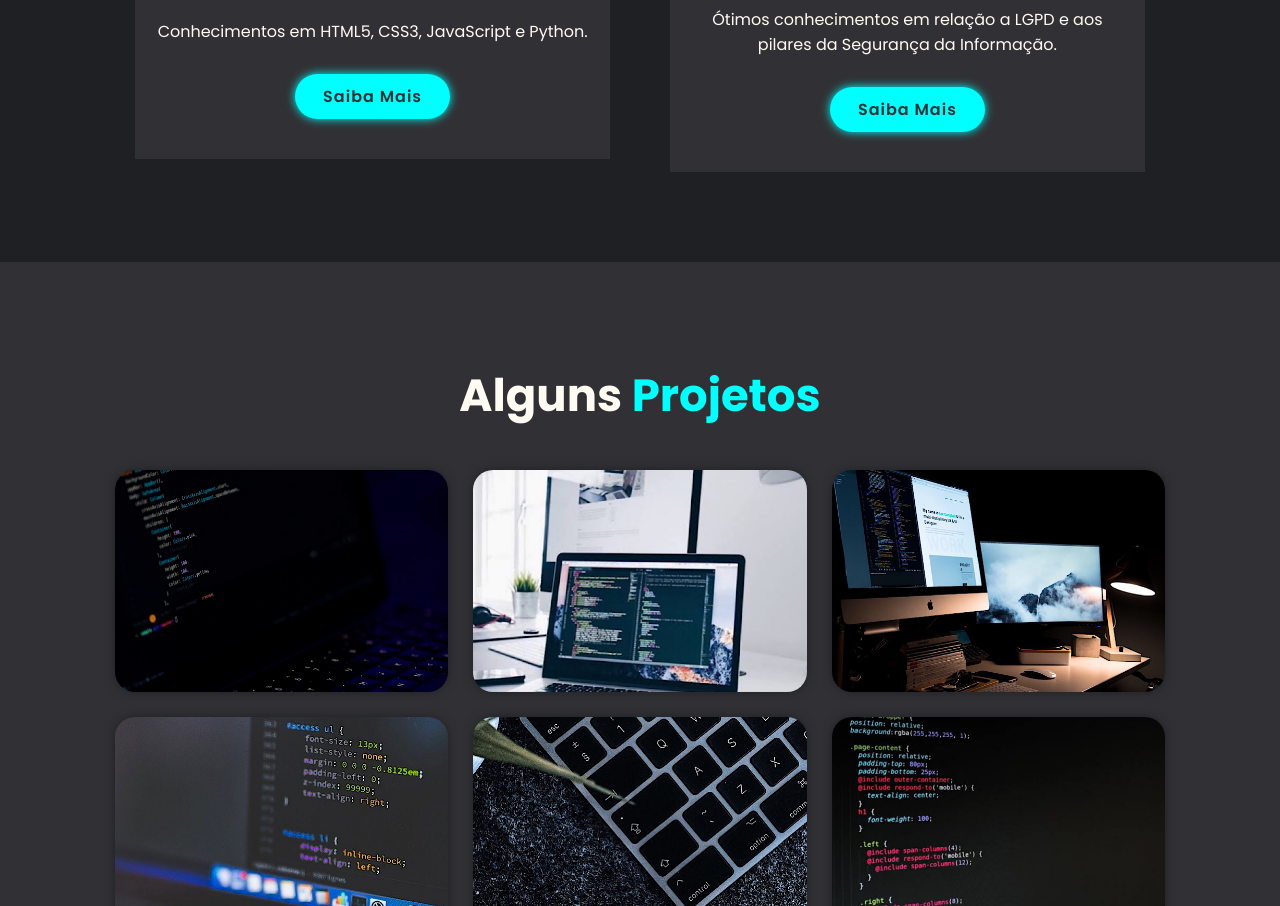
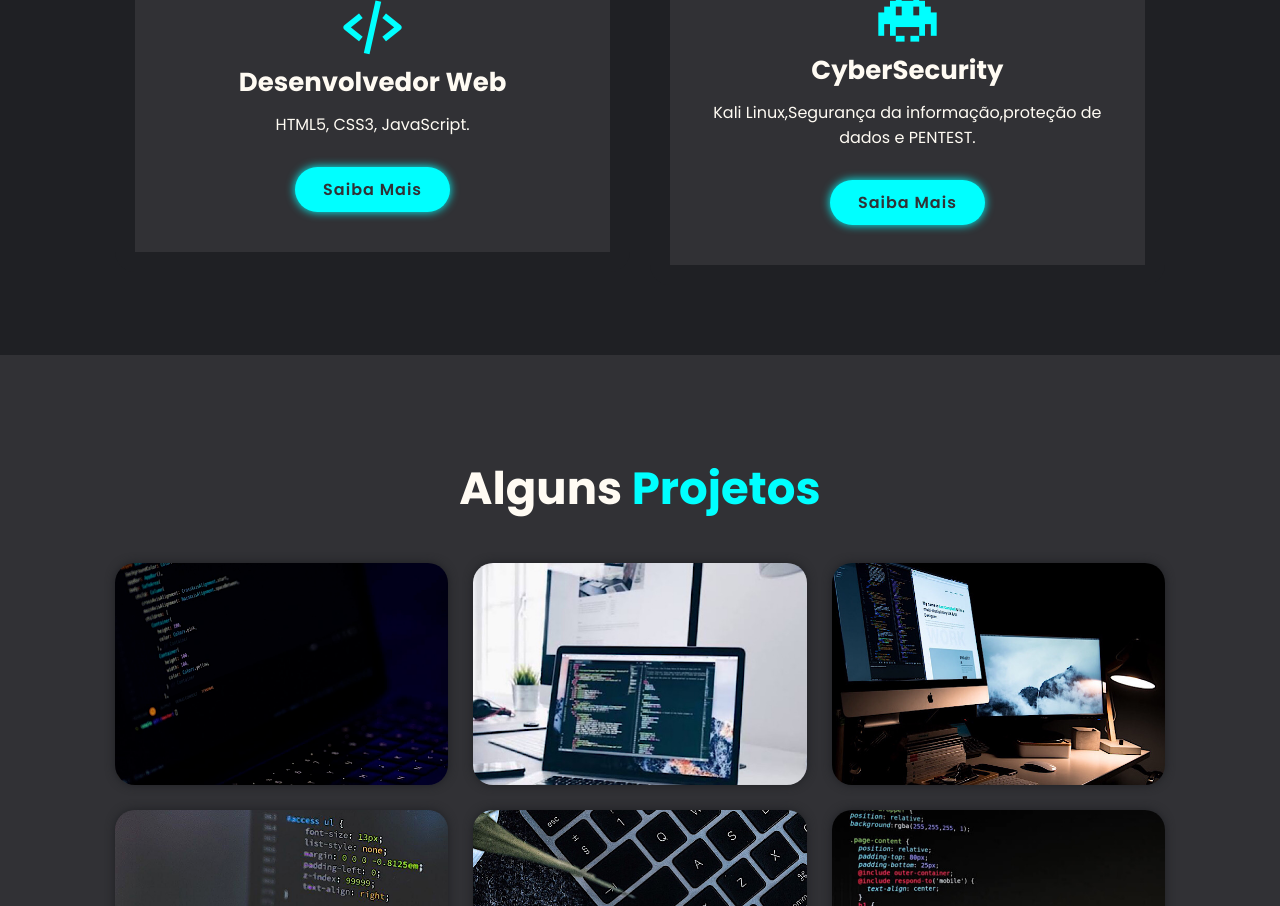
Before and after one commit to Wesleyx22/wesleydeveloper, a plain HTML site: page index.html in a window 1280 px wide. Shown: the part 1407-2313 px from the top of the page. Drawn offline with nearby package versions, Linux system fonts and the light colour scheme.

Commit message:
change img and info

```diff
--- a/index.html
+++ b/index.html
@@ -36,10 +36,10 @@
     </h1>
     <h3> Sou <span class="loop-text"></span></h3>
     <p>
-      Olá! Meu nome é Wesley, Sou Desenvolvedor Web Front-end. Atuo em projetos freelancer e para meu portfolio pessoal, com foco em JavaScript. Atualmente estou estudando PHP e REACT.
+      Olá! Meu nome é Wesley, Sou Desenvolvedor Web Front-end. Atuo em projetos freelancer e para meu portfolio pessoal, com foco em JavaScript. Atualmente estou estudando SQL e Python.
     </p>
     <div class="social-media">
-      <a href="https://www.instagram.com/22_torques/" target="_blank" rel="external"><i class='bx bxl-instagram-alt' ></i></a>
+      <a href="https://www.instagram.com/torques_22/" target="_blank" rel="external"><i class='bx bxl-instagram-alt' ></i></a>
       <a href="https://www.linkedin.com/in/wesley-torques-bba45423a/ "target="_blank" rel="external"><i class='bx bxl-linkedin' ></i></a>
       <a href="https://github.com/Wesleyx22" target="_blank" rel="external"><i class='bx bxl-github' ></i></a>
     </div>
@@ -54,12 +54,12 @@
 <!-- About section dsgn-->
 <section class="about" id="about">
   <div class="about-img">
-    <img src="img/GWMV9659.JPG" alt="">
+    <img src="img/IMG_4320.JPG" alt="">
   </div>
     <div class="about-content">
       <h2 class="heading">Sobre <span>Eu</span></h2>
       <h3>Desenvolvedor Front-end</h3>
-      <p>Graduado em Segurança da Informação pela PUC/PR e Estudante de Engenharia de Software na Universidade Estácio de Curitiba. Tenho dominio em CyberSecurity, Desenvolvimento web e apaixonado por tecnologia. Sempre prezando por um código limpo e responsivo, funcionando em qualquer dispositivo. </p>
+      <p>Estudante de Engenharia de Software e Defesa Cibernética. Tenho dominio em CyberSecurity, Desenvolvimento web. Apaixonado por tecnologia, Sempre prezando por um código limpo e responsivo, funcionando em qualquer dispositivo. </p>
       <a href="#" class="btn">Leia Mais</a>
     </div>
   </div>
@@ -70,19 +70,19 @@
   section services
 -->
 <section class="services" id="services">
-  <h2 class="heading">Meus <span>Serviços</span></h2>
+  <h2 class="heading">Meus <span>Conhecimetos</span></h2>
   <div class="services-container">
     <div class="services-box">
       <i class='bx bx-code-alt'></i>
       <h3> Desenvolvedor Web</h3>
-      <p>Conhecimentos em HTML5, CSS3, JavaScript e Python.</p>
+      <p>HTML5, CSS3, JavaScript.</p>
     <a href="#" class="btn">Saiba Mais</a>
     </div>
 
     <div class="services-box">
       <i class='bx bxs-invader'></i>
       <h3>CyberSecurity</h3>
-      <p> Ótimos conhecimentos em relação a LGPD e aos pilares da Segurança da Informação.</p>
+      <p> Kali Linux,Segurança da informação,proteção de dados e PENTEST.</p>
     <a href="#" class="btn">Saiba Mais</a>
     </div>
   </div>
@@ -95,29 +95,29 @@
     <div class="portfolio-box">
       <img src="img/portfolio1.PNG" alt="">
     <div class="portfolio-layer">
-      <h4>Web Design</h4>
-      <p>Lorem ipsum dolor, sit amet consectetur adipisicing elit. Quo, unde.
+      <h4>Página de login dark/light</h4>
+      <p>Página de cadastro de user;usando HTML,CSS e JS. COnceitos de Atribuição e Remoção de tal.
       </p>
-      <a href="#"><i class='bx bx-link-external'></i></a>
+      <a href="https://wesleyx22.github.io/loginPage-darkLight/" target="_blank"><i class='bx bx-link-external'></i></a>
     </div>
     </div>
     <div class="portfolio-box">
       <img src="img/portfolio2.JPG" alt="">
     <div class="portfolio-layer">
-      <h4>Web Design</h4>
-      <p>Lorem ipsum dolor, sit amet consectetur adipisicing elit. Quo, unde.
+      <h4>Pedido de namoro descontraído</h4>
+      <p>Pedido de namoro usando HTML,CSS e JJ. Captura de mouse e alteração de posicão com base em tal.
       </p>
-      <a href="#"><i class='bx bx-link-external'></i></a>
+      <a href="https://wesleyx22.github.io/marry_me/" target="_blank"><i class='bx bx-link-external'></i></a>
     </div>
     </div>
     <div class="portfolio-box">
 
       <img src="img/portfolio3.JPG" alt="">
     <div class="portfolio-layer">
-      <h4>Web Design</h4>
-      <p>Lorem ipsum dolor, sit amet consectetur adipisicing elit. Quo, unde.
+      <h4>Lista De Tarefas</h4>
+      <p>Uma ToDoList basica.
       </p>
-      <a href="#"><i class='bx bx-link-external'></i></a>
+      <a href="https://wesleyx22.github.io/ToDoList/" target="_blank"><i class='bx bx-link-external'></i></a>
     </div>
     </div>
 
@@ -165,7 +165,7 @@
     </div>
     <div class="input-box">
       <input type="number" placeholder="Seu Número">
-      <input type="email" placeholder="Assunto Do Email">
+      <input type="email" placeholder="Assunto">
     </div>
     <textarea name="" id="" cols="30" rows="10" placeholder="Sua Mensagem"></textarea>
     <input type="submit" value="Enviar Mensagem" class="btn">
```
Also changed, not shown: img/IMG_4320.JPG (added).
